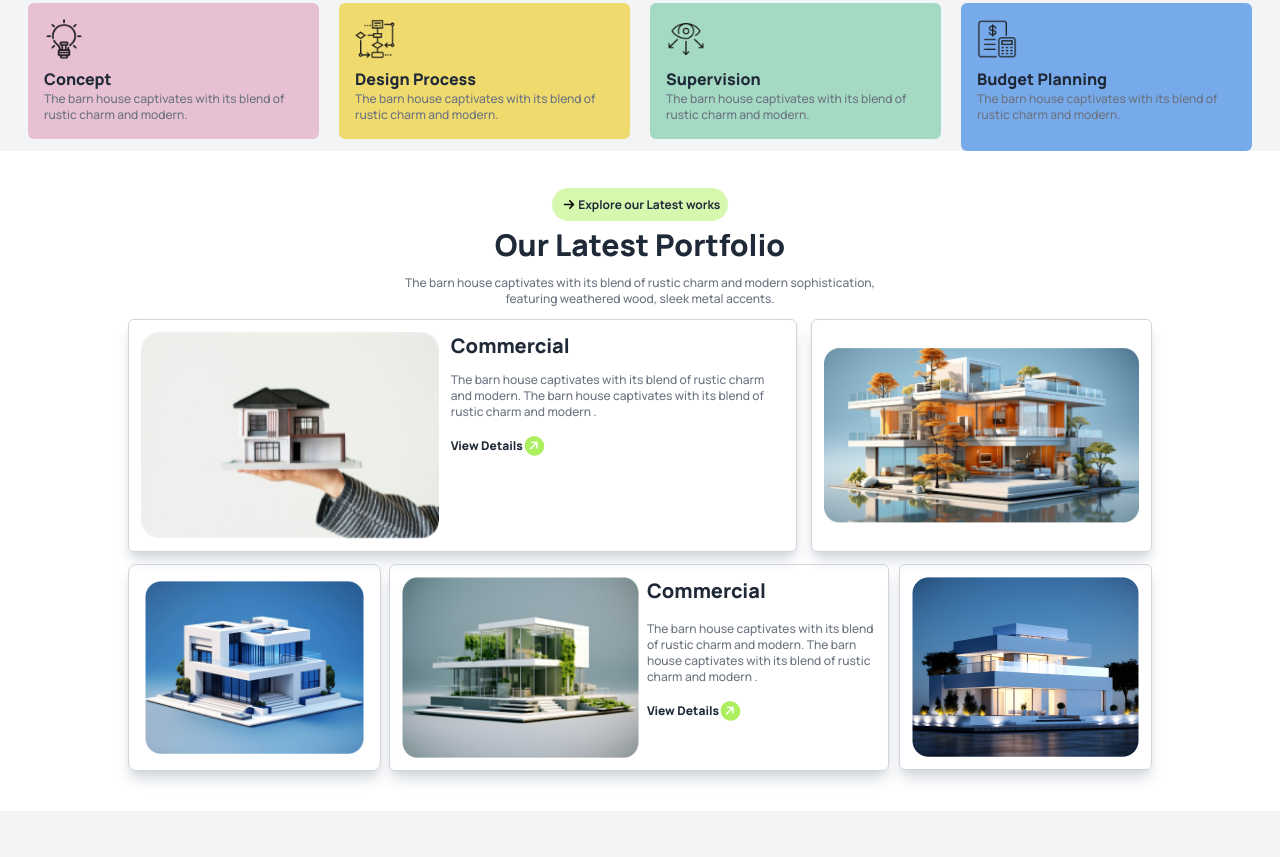
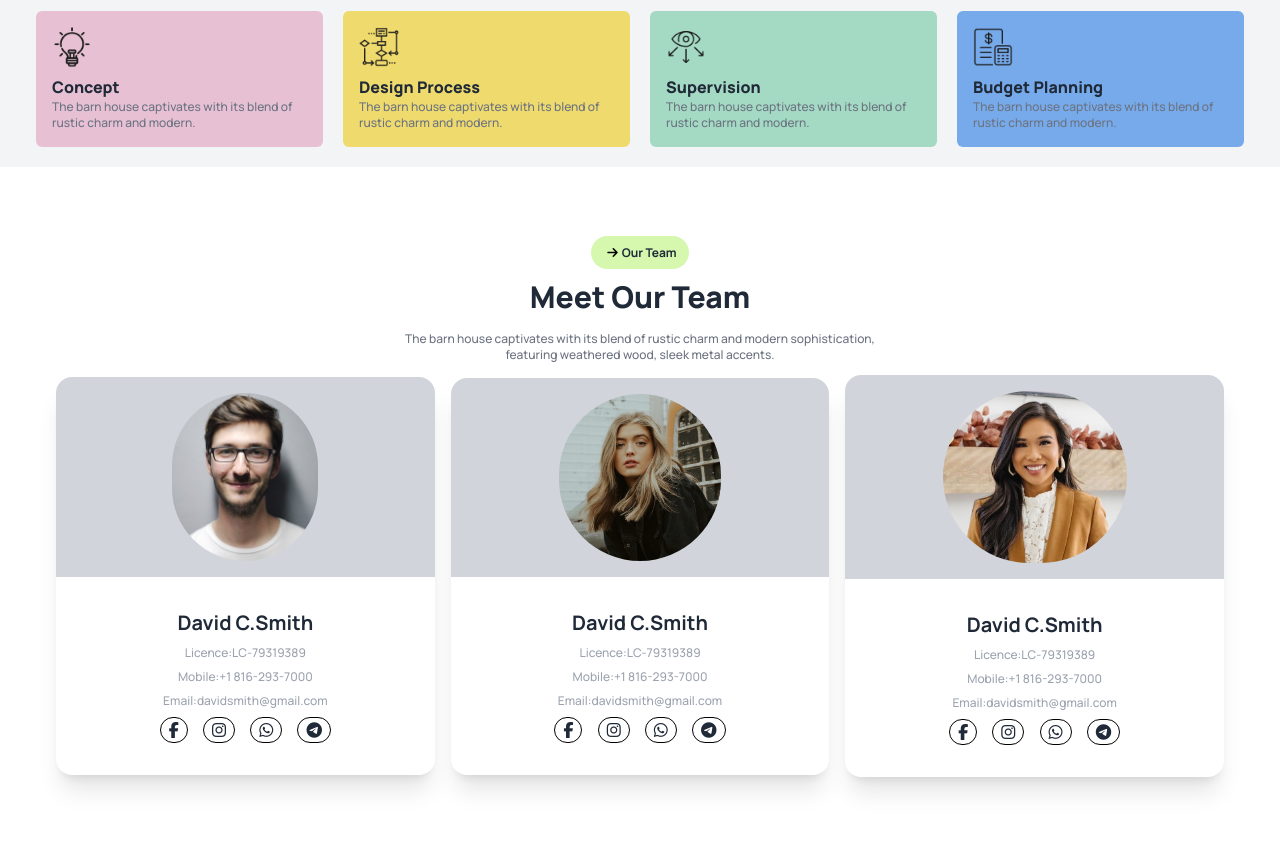
Before and after one commit to noorjahan220/Assignment_3, a plain HTML site: page index.html in a window 1280 px wide. Shown: the part 1363-2220 px from the top of the page. Drawn offline with nearby package versions, Linux system fonts and the light colour scheme.

Commit message:
team section done

```diff
--- a/index.html
+++ b/index.html
@@ -29,7 +29,7 @@
                         card2: 'rgba(239, 218, 110, 1)',
                         card3: 'rgba(164, 218, 195, 1)',
                         card4: 'rgba(119, 170, 234, 1)',
-                        footer:' rgba(28, 28, 28, 1)'
+                        footer: ' rgba(28, 28, 28, 1)'
 
                     }
                 }
@@ -100,7 +100,8 @@
                 <p class="font-medium text-gray-500 text-xs   mt-4">The barn house captivates with its blend of rustic
                     charm and modern sophistication, featuring weathered wood, sleek metal <br> accents, and large
                     windows that flood the space with natural light.</p>
-                    <button class="px-5 py-2 text-xs font-bold bg-bg rounded-full mt-4  ">View Details  <i class="fa-solid fa-arrow-right bg-arrow text-white rounded-full p-1 -rotate-45"></i>
+                <button class="px-5 py-2 text-xs font-bold bg-bg rounded-full mt-4  ">View Details <i
+                        class="fa-solid fa-arrow-right bg-arrow text-white rounded-full p-1 -rotate-45"></i>
 
                 </button>
 
@@ -167,7 +168,7 @@
                             charm and modern sophistication,<br> featuring weathered wood, sleek metal accents.</p>
                     </div>
                 </section>
-                <section class="lg:flex gap-1 mt-4 mb-2 lg:mx-5 mx-0">
+                <section class="lg:flex gap-1 mt-4 mb-2 lg:mx-5 mx-0 p-2">
                     <div class=" bg-card1 p-4 rounded-md w-[70%] lg:w-auto mb-3  lg:mx-2 mx-auto ">
                         <img src="assets/concept.png" alt="" class="mb-2 w-[40px]">
                         <h3 class="text-[16px] font-extrabold">Concept</h3>
@@ -186,7 +187,7 @@
                         <p class="text-xs font-medium text-gray-500">The barn house captivates with its blend of rustic
                             charm and modern.</p>
                     </div>
-                    <div class="bg-card4 p-4 rounded-md w-[70%] lg:w-auto   lg:mx-2 mx-auto  ">
+                    <div class="bg-card4 p-4 rounded-md w-[70%] lg:w-auto   lg:mx-2 mx-auto lg:mb-3 ">
                         <img src="assets/budget-planning.png" alt="" class="mb-2 w-[40px]">
                         <h3 class="text-[16px] font-extrabold">Budget Planning</h3>
                         <p class="text-xs font-medium text-gray-500">The barn house captivates with its blend of rustic
@@ -196,6 +197,82 @@
             </section>
         </section>
 
+        <!-- team section -->
+        <section class="container mx-auto text-center  mb-4 mt-4 p-14">
+
+            <a class=" text-xs font-bold bg-bg rounded-full mt-4 px-3 py-2 mb-4 "> <i
+                    class="fa-solid fa-arrow-right  text-black p-1 "></i>Our Team
+
+            </a>
+            <h1 class="text-3xl font-extrabold mb-4 mt-4">Meet Our Team</h1>
+            <p class="text-xs font-medium text-gray-500 mb-3 mt-2">The barn house captivates with its blend of
+                rustic charm and modern sophistication,<br> featuring weathered wood, sleek metal accents.</p>
+            <section class="flex flex-col lg:flex-row justify-center items-center gap-4  mx-auto ">
+
+                <div class="card bg-base-100 w-[70%] lg:w-[40%] shadow-xl">
+                    <figure class="bg-gray-300 ">
+                        <img src="assets/profile1.jpg" alt="Shoes" class="w-[47%] rounded-full  px-4 py-4  " />
+                    </figure>
+                    <div class="card-body flex items-center">
+                        <h2 class="card-title text-xl font-bold  ">David C.Smith</h2>
+                        <p class="text-xs font-medium text-gray-400">Licence:LC-79319389</p>
+                        <p class="text-xs font-medium text-gray-400">Mobile:+1 816-293-7000</p>
+                        <p class="text-xs font-medium text-gray-400">Email:davidsmith@gmail.com</p>
+                        <div class="space-x-3">
+                            <i class="fa-brands fa-facebook-f px-2 py-1 border border-black rounded-full"></i>
+                            <i class="fa-brands fa-instagram px-2 py-1 border border-black rounded-full"></i>
+                            <i class="fa-brands fa-whatsapp px-2 py-1 border border-black rounded-full"></i>
+                            <i class="fa-brands fa-telegram px-2 py-1 border border-black rounded-full"></i>
+                        </div>
+
+                    </div>
+                </div>
+
+
+                <div class="card bg-base-100 w-[70%] lg:w-[40%]   shadow-xl">
+
+                    <figure class="bg-gray-300  ">
+                        <img src="assets/profile2.jpg" alt="Shoes" class="w-[51%] rounded-full  px-4 py-4 " />
+                    </figure>
+                    <div class="card-body flex items-center">
+                        <h2 class="card-title text-xl font-bold  ">David C.Smith</h2>
+                        <p class="text-xs font-medium text-gray-400">Licence:LC-79319389</p>
+                        <p class="text-xs font-medium text-gray-400">Mobile:+1 816-293-7000</p>
+                        <p class="text-xs font-medium text-gray-400">Email:davidsmith@gmail.com</p>
+                        <div class="space-x-3">
+                            <i class="fa-brands fa-facebook-f px-2 py-1 border border-black rounded-full"></i>
+                            <i class="fa-brands fa-instagram px-2 py-1 border border-black rounded-full"></i>
+                            <i class="fa-brands fa-whatsapp px-2 py-1 border border-black rounded-full"></i>
+                            <i class="fa-brands fa-telegram px-2 py-1 border border-black rounded-full"></i>
+                        </div>
+                    </div>
+                </div>
+
+
+                <div class="card bg-base-100  w-[70%] lg:w-[40%]  shadow-xl">
+                    <figure class="bg-gray-300   ">
+                        <img src="assets/WhatsApp Image 2024-08-26 at 20.00.05_317dce71.jpg" alt="Shoes"
+                            class="w-[57%] rounded-full  px-4 py-4 " />
+                    </figure>
+                    <div class="card-body flex items-center">
+                        <h2 class="card-title text-xl font-bold  ">David C.Smith</h2>
+                        <p class="text-xs font-medium text-gray-400">Licence:LC-79319389</p>
+                        <p class="text-xs font-medium text-gray-400">Mobile:+1 816-293-7000</p>
+                        <p class="text-xs font-medium text-gray-400">Email:davidsmith@gmail.com</p>
+                        <div class="space-x-3">
+                            <i class="fa-brands fa-facebook-f px-2 py-1 border border-black rounded-full"></i>
+                            <i class="fa-brands fa-instagram px-2 py-1 border border-black rounded-full"></i>
+                            <i class="fa-brands fa-whatsapp px-2 py-1 border border-black rounded-full"></i>
+                            <i class="fa-brands fa-telegram px-2 py-1 border border-black rounded-full"></i>
+                        </div>
+                    </div>
+                </div>
+
+            </section>
+
+
+
+        </section>
         <!-- card section one -->
         <section class="w-[80%] mx-auto mt-5 mb-10">
             <section class="text-center mt-10">
@@ -409,7 +486,8 @@
                 <div><a class="text-xl font-extrabold text-white">Rinterio</a></div>
             </div>
             <div>
-                <p class="text-gray-500 text-xs font-medium text-center mt-6">The barn house captivates with its blend of rustic charm and modern sophistication,<br> featuring weathered wood, sleek metal accents.</p>
+                <p class="text-gray-500 text-xs font-medium text-center mt-6">The barn house captivates with its blend
+                    of rustic charm and modern sophistication,<br> featuring weathered wood, sleek metal accents.</p>
             </div>
             <div class=" flex justify-center mt-6">
                 <ul class="menu menu-horizontal px-1 lg:gap-16 gap-5 flex flex-col lg:flex-row">
```
Also changed, not shown: assets/WhatsApp Image 2024-08-26 at 20.00.05_317dce71.jpg (added), assets/profile1.jpg (added), assets/profile2.jpg (added). Lines whose indentation alone changed are shown as unchanged.
